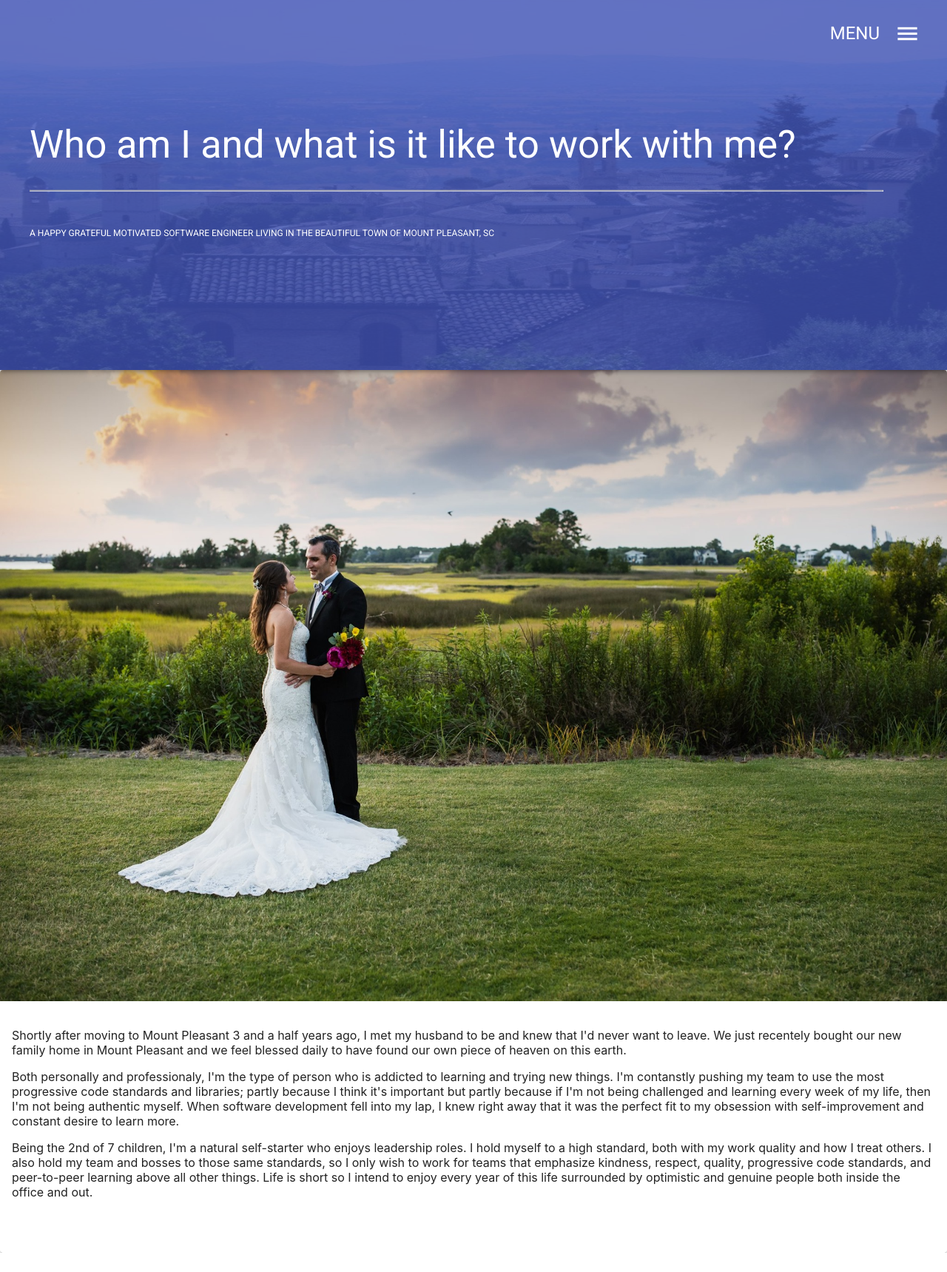
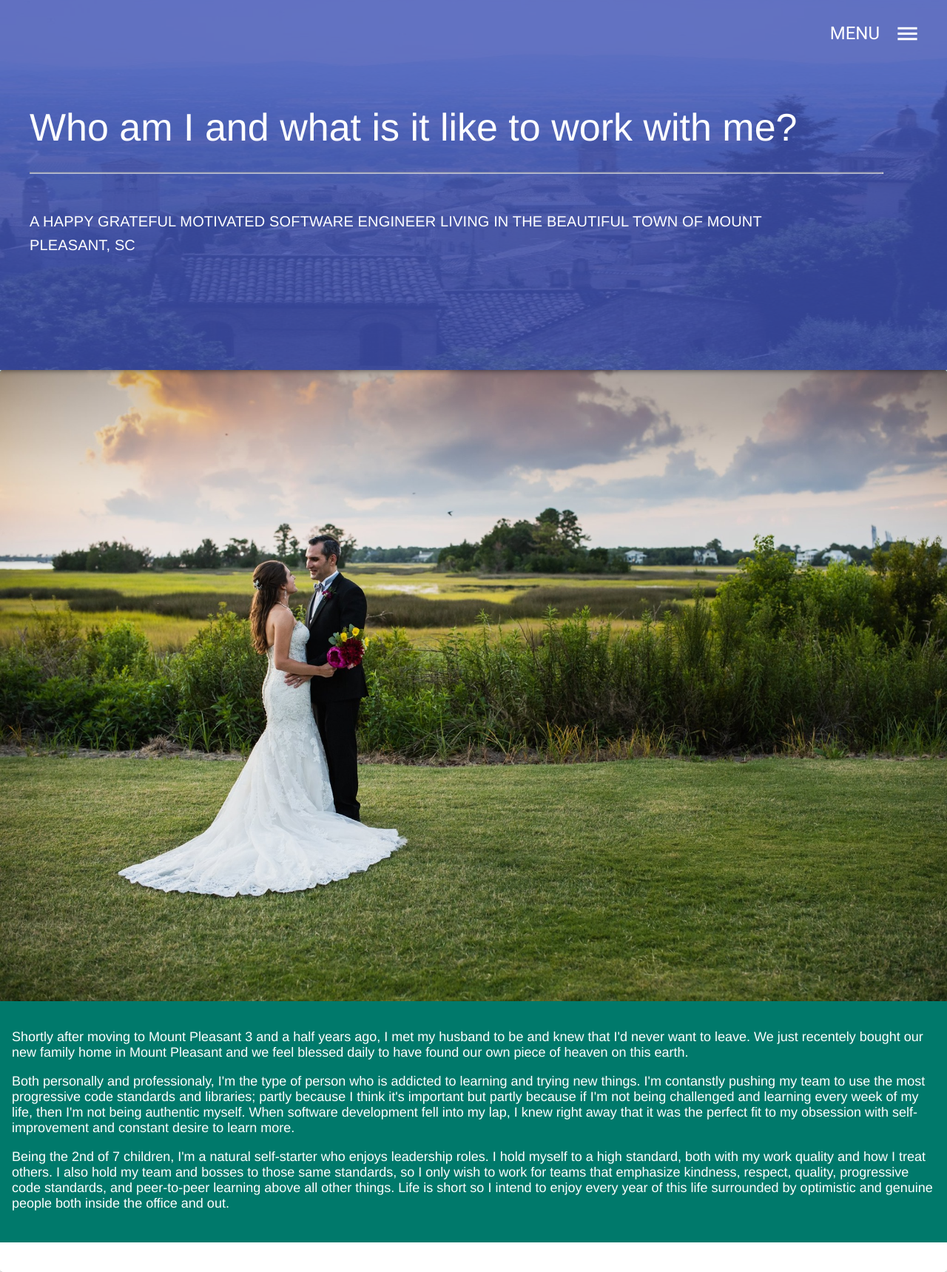
Before and after one commit to JenniferSchutzman/portfolio-2021, a React (Create React App) app: page /aboutMeNow in a window 1280 px wide. Shown: the whole page at 74% size. Before the commit the page ends 1693 px from the top, so only its background shows below. Built offline with nearby package versions, Linux system fonts and the light colour scheme.

Commit message:
stuled background colors, font sizes, for all pages.d changed font family for some text in lists only

```diff
--- a/src/assets/styling/navBar.styling.js
+++ b/src/assets/styling/navBar.styling.js
@@ -1,26 +1,4 @@
 import { makeStyles} from "@material-ui/core/styles";
-
-
-  // const list = (anchor) => (
-  //   // <div
-  //   //   // className={FormatColorTextSharp(classes.list, {
-  //   //   //   [classes.fullList]: anchor === "top" || anchor === "bottom",
-  //   //   // })}
-  //   //   role="presentation"
-  //   //   onClick={toggleDrawer(false)}
-  //   //   onKeyDown={toggleDrawer(false)}
-  //   // >
-  //   //   <List>
-  //   //     {navBarData.map((data) => (
-  //   //       // will put history.push onClick o the ListItem mapping to url
-  //   //       <ListItem button key={data.listName}>
-  //   //         <ListItemText primary={data.listName} />
-  //   //       </ListItem>
-  //   //     ))}
-  //   //   </List>
-  //   </div>
-  // );
-
 
 
 const useStyles = makeStyles((theme) => ({
@@ -53,7 +31,7 @@ const useStyles = makeStyles((theme) => ({
     width: 250,
   },
   subTitle: {
-    fontSize: "12px",
+    // fontSize: "12px",
     textTransform: "uppercase",
     margin: "40px",
     fontWeight: 400,
--- a/src/assets/styling/pageLayout.styling.js
+++ b/src/assets/styling/pageLayout.styling.js
@@ -1,9 +1,10 @@
 import { makeStyles} from "@material-ui/core/styles";
 
 const useStyles = makeStyles((theme) => ({
-  root: {
+  pageLayout: {
     // minWidth: 275,
     flexGrow: 1,
+    backgroundColor: "#00796b"
   },
   button: {
     "& > *": {
@@ -11,9 +12,12 @@ const useStyles = makeStyles((theme) => ({
     },
     width: "100%",
   },
-  description: {
-    backgroundColor: "#00ff00",
+  gridSection: {
+
   },
+  // description: {
+  //   backgroundColor: "#00ff00",
+  // },
   image: {
     width: "100%",
   },
--- a/src/components/NavBar.jsx
+++ b/src/components/NavBar.jsx
@@ -9,7 +9,6 @@ import {
   ListItemText,
   Drawer,
 } from "@material-ui/core";
-import clsx from "clsx";
 import Typography from "@material-ui/core/Typography";
 import MenuIcon from "@material-ui/icons/Menu";
 import assisi from "../assets/images/assisi.jpg";
@@ -78,7 +77,13 @@ const NavBar = (props) => {
         />
         <Grid container className={classes.container}>
           <Grid item xs={12}>
-            <Typography className={classes.title} variant="h3">
+            <Typography
+              className={classes.title}
+              style={{
+                fontFamily: "Source Sans Pro, Helvetica, sans-serif",
+              }}
+              variant="h3"
+            >
               {props.title}
             </Typography>
             <hr
@@ -86,7 +91,13 @@ const NavBar = (props) => {
             ></hr>
           </Grid>
           <Grid item xs={12} sm={11}>
-            <Typography className={classes.subTitle} variant="h5">
+            <Typography
+              className={classes.subTitle}
+              style={{
+                fontFamily: "Source Sans Pro, Helvetica, sans-serif",
+              }}
+              variant="h6"
+            >
               {props.subtitle}
             </Typography>
           </Grid>
--- a/src/components/PageLayout.jsx
+++ b/src/components/PageLayout.jsx
@@ -1,30 +1,38 @@
 import React from "react";
 import { Button, Card, CardContent, Grid, Typography } from "@material-ui/core";
 import useStyles from "../assets/styling/pageLayout.styling.js";
-import {
-  MuiThemeProvider,
-  createMuiTheme,
-  withStyles,
-} from "@material-ui/core/styles";
+import { MuiThemeProvider } from "@material-ui/core/styles";
 import theme from "../assets/styling/theme.js";
 
 const PageLayout = (props) => {
   const classes = useStyles();
   return (
     <MuiThemeProvider theme={theme}>
-      <Card className={classes.root}>
+      <Card>
+        <div className={classes.pageLayout}>
           <img
             src={props.data.img}
             alt={props.data.img}
             className={classes.image}
           />
-        <CardContent>
+          <CardContent className={classes.card}>
             {props.data.p &&
               props.data.p.map((p) => {
-              return <p>{p}</p>;
+                return (
+                  <p
+                    style={{
+                      color: "#FFFFFF",
+                      fontSize: "18px",
+                      fontFamily: "Source Sans Pro, Helvetica, sans-serif",
+                    }}
+                  >
+                    {p}
+                  </p>
+                );
               })}
           </CardContent>
-        <CardContent>
+        </div>
+        <CardContent className={classes.gridSection}>
           <Grid container spacing={5}>
             {props.data.gridSection &&
               props.data.gridSection.map((x) => {
@@ -40,7 +48,13 @@ const PageLayout = (props) => {
                     <Grid item xs={12} sm={9}>
                       <h2>{x.gridHeader}</h2>
                       <h5>{x.gridSubHeader}</h5>
-                      <p>
+                      <p
+                        style={{
+                          fontWeight: "600",
+                          fontSize: "18px",
+                          fontFamily: "Source Sans Pro, Helvetica, sans-serif",
+                        }}
+                      >
                         {x.gridDescription.map((bulletPoint) => {
                           return (
                             <Typography paragraph>{bulletPoint}</Typography>
--- a/src/pages/home/home.jsx
+++ b/src/pages/home/home.jsx
@@ -46,6 +46,9 @@ const Home = () => {
               component="span"
               variant="subtitle1"
               color={classes.imageTitle}
+              style={{
+                fontSize: "30px",
+              }}
             >
               {data.title}
               <span className={classes.imageMarked} />
--- a/src/pages/home/home.styles.js
+++ b/src/pages/home/home.styles.js
@@ -63,6 +63,7 @@ const useStyles = makeStyles((theme) => ({
   },
   imageTitle: {
     position: 'relative',
+    fontSize: '20px',
     padding: `${theme.spacing(2)}px ${theme.spacing(4)}px ${theme.spacing(1) + 6}px`,
   },
   imageMarked: {
@@ -70,7 +71,7 @@ const useStyles = makeStyles((theme) => ({
     width: 18,
     backgroundColor: theme.palette.common.white,
     position: 'absolute',
-    bottom: 1,
+    bottom: 100,
     left: 'calc(50% - 9px)',
     transition: theme.transitions.create('opacity'),
   },
```
Also changed, not shown: 1 other file (tests, documents, lock files or other folders). Lines whose indentation alone changed are shown as unchanged.
